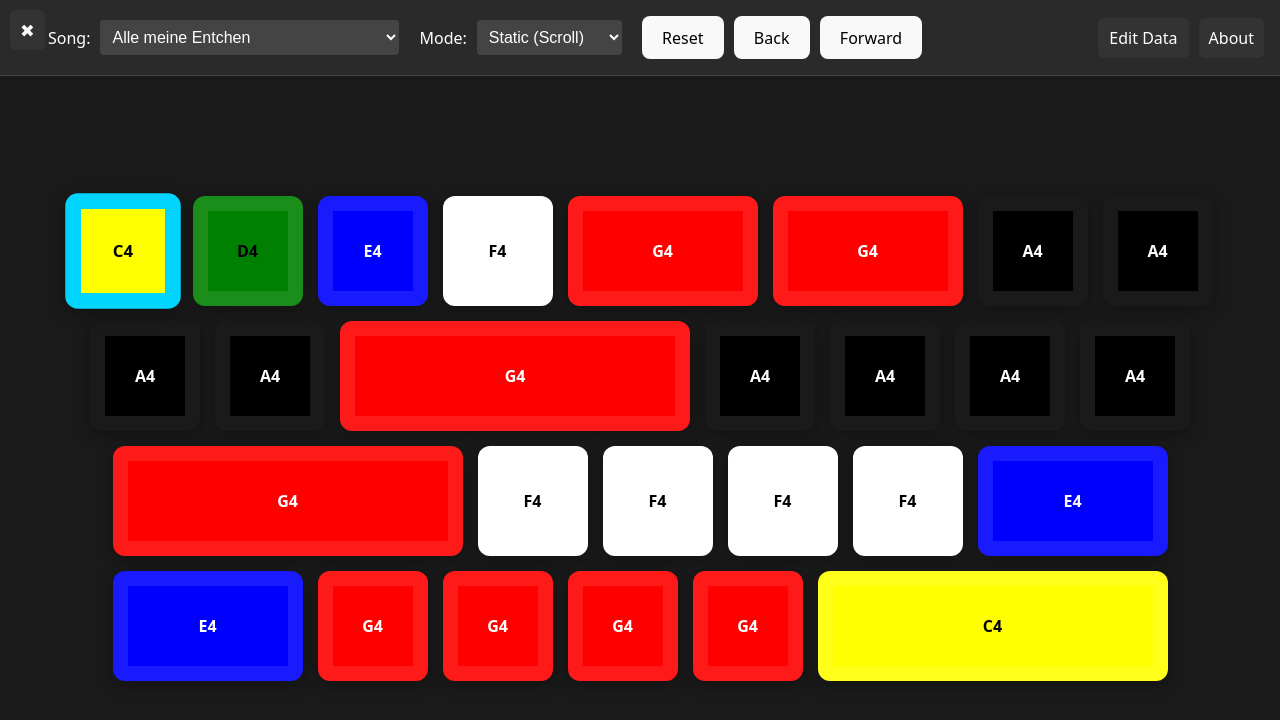
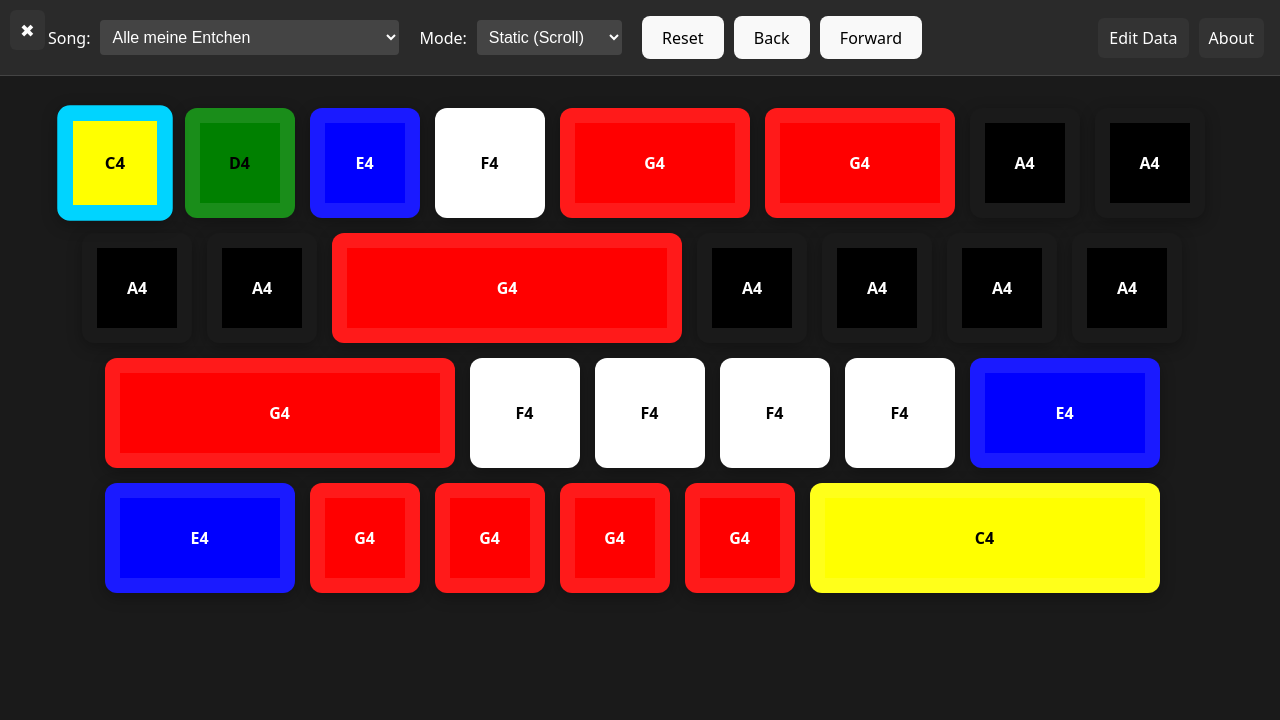
Before and after one commit to kopp/make-that-pipe-sound, a React (Vite) app: page / in a window 1280 px wide. Shown: the top 720 px of the page. Built offline with nearby package versions, Linux system fonts and the light colour scheme.

Commit message:
fix problem to scroll to top on smaller screens

```diff
--- a/src/App.tsx
+++ b/src/App.tsx
@@ -362,7 +362,12 @@ export default function App() {
 
       {/* --- Play Area --- */}
       <main
-        style={styles.main}
+        style={{
+          ...styles.main,
+          alignItems: mode === "static" ? "flex-start" : "center",
+          justifyContent: mode === "static" ? "flex-start" : "center",
+          cursor: mode === "static" ? "default" : "pointer",
+        }}
         onClick={mode === "dynamic" ? nextNote : undefined}
       >
         {isTransitioning ? (
```
